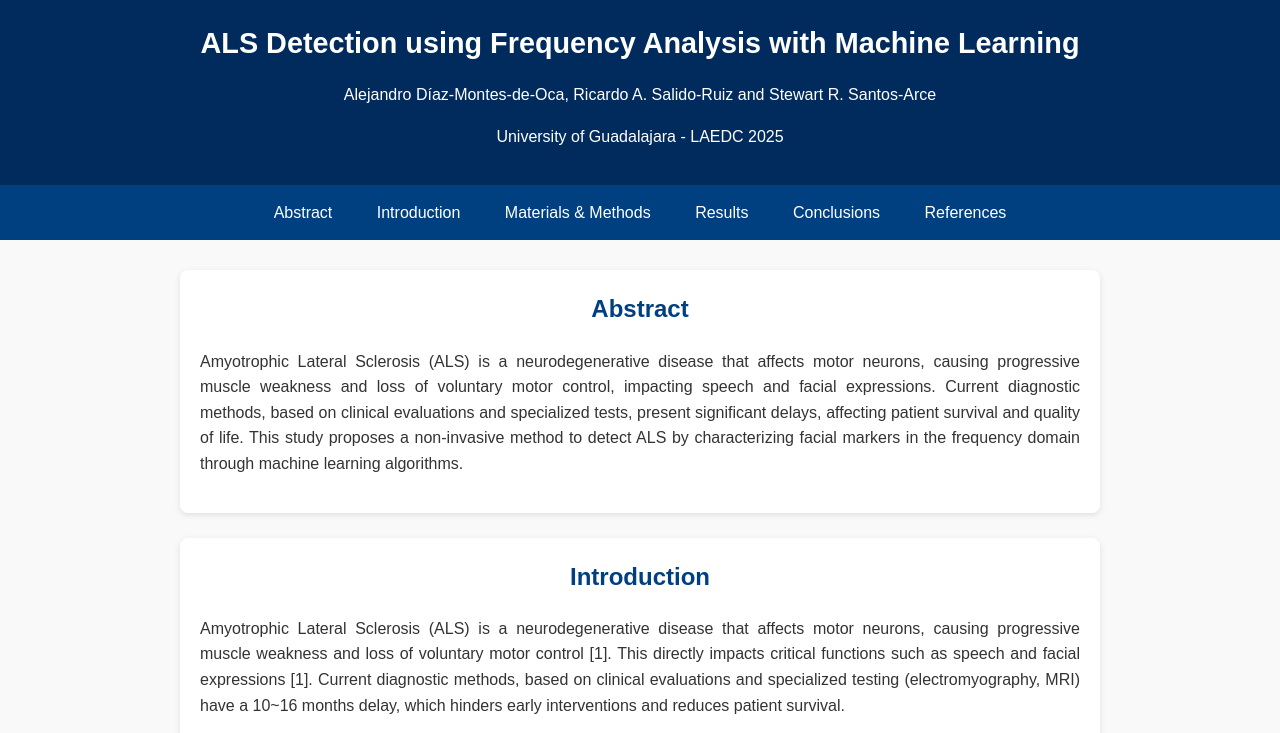
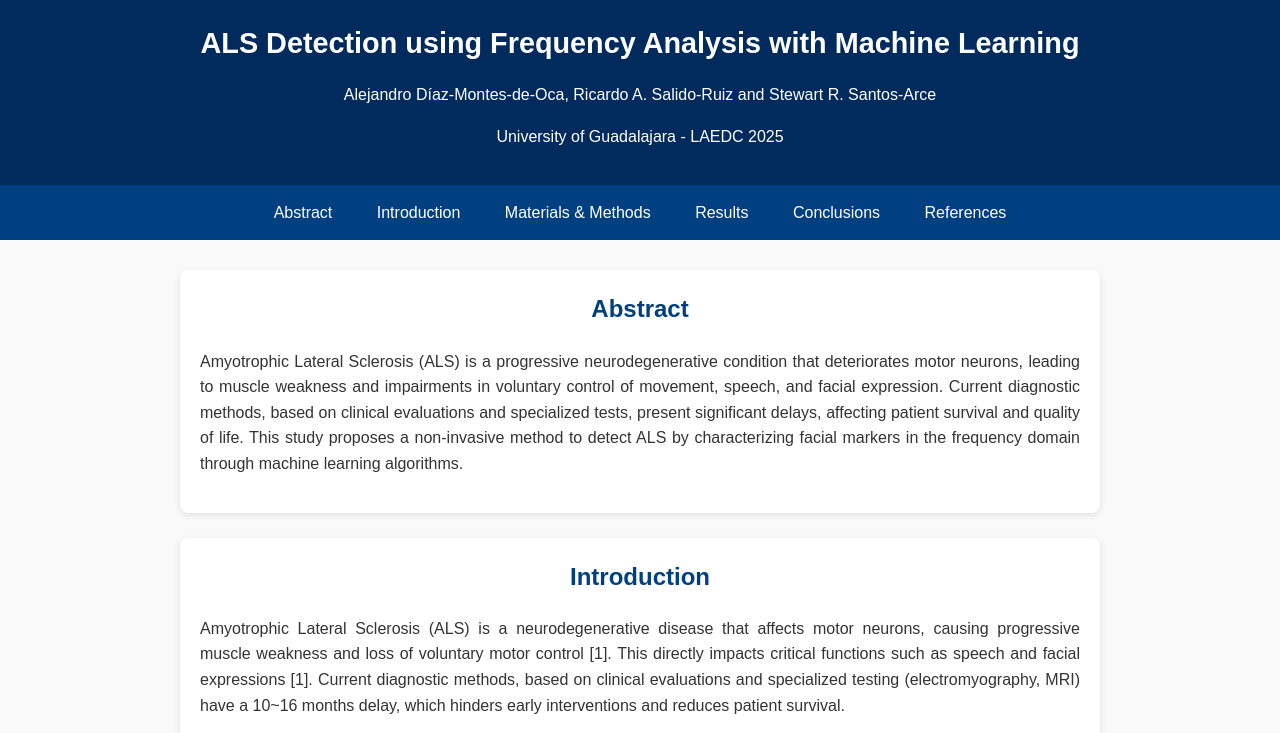
Before and after one commit to alejandro99apple/Poster_LAEDC, a plain HTML site: page index.html in a window 1280 px wide. Shown: the top 733 px of the page. Drawn offline with Linux system fonts and the light colour scheme.

Commit message:
casi lista3

```diff
--- a/index.html
+++ b/index.html
@@ -44,8 +44,8 @@
     <section id="abstract">
       <h2>Abstract</h2>
       <p>
-        Amyotrophic Lateral Sclerosis (ALS) is a neurodegenerative disease that affects motor neurons, causing progressive muscle weakness
-        and loss of voluntary motor control, impacting speech and facial expressions. Current diagnostic methods, based on clinical
+        Amyotrophic Lateral Sclerosis (ALS) is a progressive neurodegenerative condition that deteriorates motor neurons, leading to muscle
+        weakness and impairments in voluntary control of movement, speech, and facial expression. Current diagnostic methods, based on clinical
         evaluations and specialized tests, present significant delays, affecting patient survival and quality of life. This study proposes
         a non-invasive method to detect ALS by characterizing facial markers in the frequency domain through machine learning algorithms.
 
```
